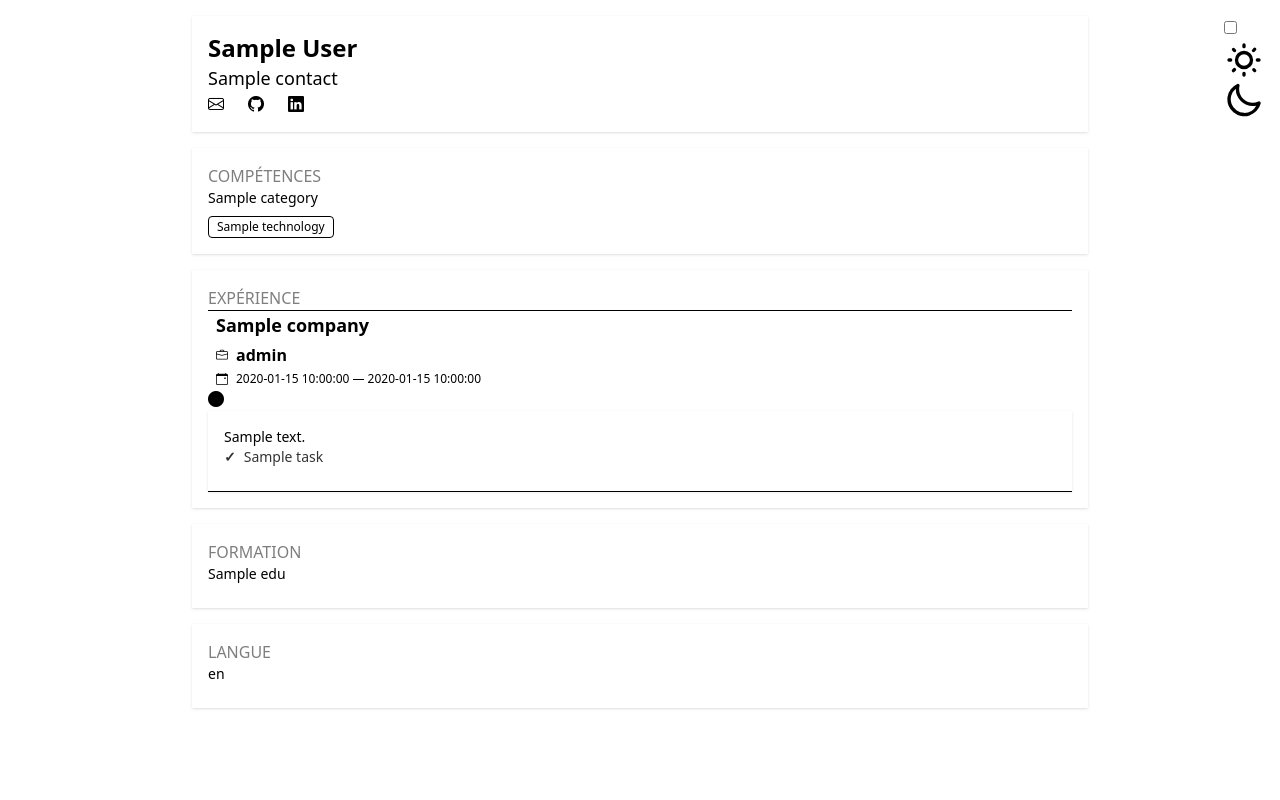
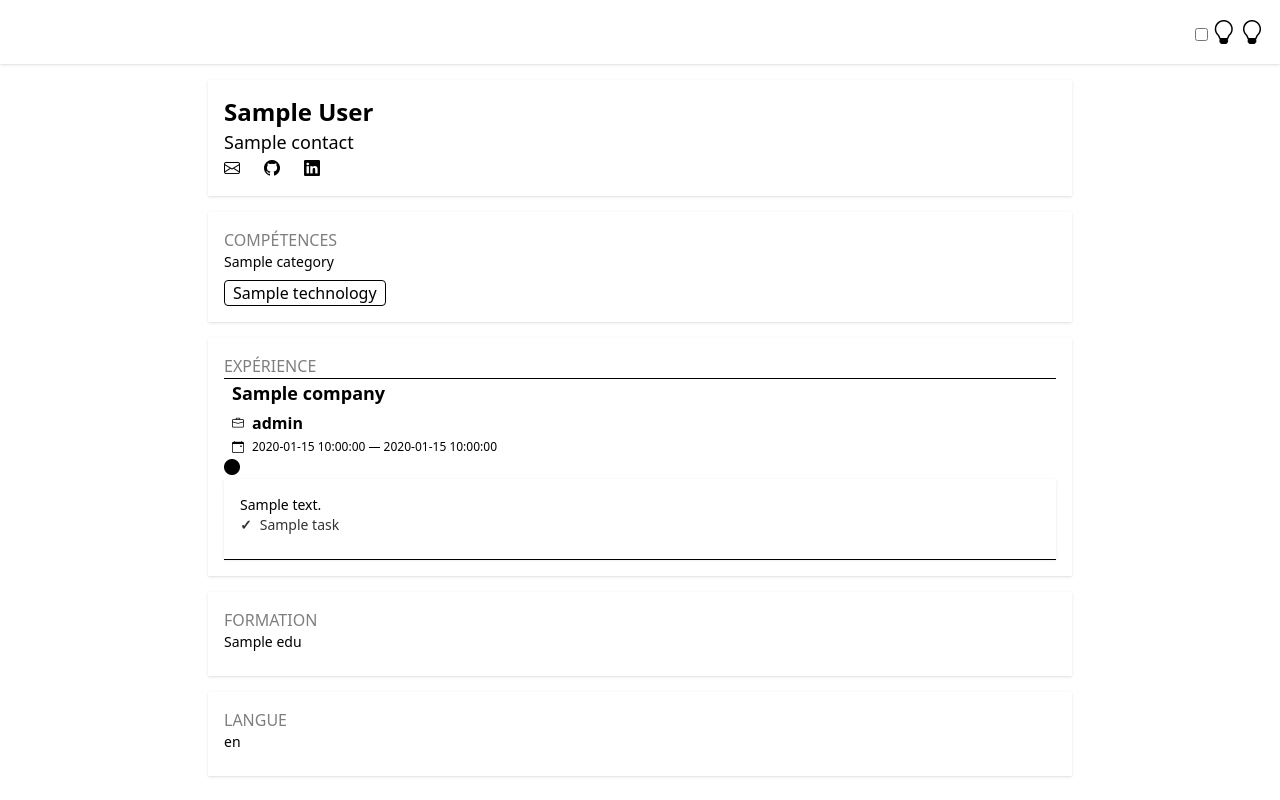
Before and after one commit to julienpillaud/julienpillaud, a Python web app: template app/templates/cv.html in a window 1280 px wide. Run offline with Jinja, Linux system fonts and the light colour scheme; the template is opened without the code that fills it: most values are stand-ins (such as "Sample title", 1, 10 or a date in 2020); some libraries are stand-ins or nearby versions.

Commit message:
feat: add static files support (#27)

```diff
--- a/app/api/dependencies.py
+++ b/app/api/dependencies.py
@@ -23,7 +23,7 @@ def get_settings() -> Settings:
 
 @lru_cache
 def get_templates(settings: Settings) -> Jinja2Templates:
-    return Jinja2Templates(directory=settings.template_path)
+    return Jinja2Templates(directory=settings.paths.templates)
 
 
 @lru_cache
--- a/app/domain/entities.py
+++ b/app/domain/entities.py
@@ -9,6 +9,7 @@ class ContactInfo(BaseModel):
     email: str
     github_username: str
     linkedin_username: str
+    available: bool
 
 
 class SkillCategory(StrEnum):
--- a/app/templates/_card_experiences.html
+++ b/app/templates/_card_experiences.html
@@ -9,7 +9,7 @@
         <div class="text-lg font-semibold">
           {{ exp.company }}
         </div>
-        <div class="flex items-center gap-2 text-primary font-semibold">
+        <div class="flex items-center gap-2 font-semibold">
           <i class="bi bi-briefcase text-xs"></i>
           {{ exp.role }}
         </div>
@@ -20,7 +20,7 @@
       </div>
       {# ******************************************************************** #}
       <div class="timeline-middle">
-        <i class="bi bi-circle-fill text-accent"></i>
+        <i class="bi bi-circle-fill text-secondary"></i>
       </div>
       {# ******************************************************************** #}
       <div class="timeline-end w-full flex flex-col gap-2">
--- a/app/templates/_card_infos.html
+++ b/app/templates/_card_infos.html
@@ -1,6 +1,15 @@
-<h1 class="text-2xl font-extrabold text-base-content">
-  {{ resume.metadata.contact.full_name }}
-</h1>
+<div class="flex justify-between items-center">
+  <h1 class="text-2xl font-extrabold text-base-content">
+    {{ resume.metadata.contact.full_name }}
+  </h1>
+  {% if resume.metadata.contact.available %}
+    <div class="flex items-center gap-2 text-sm">
+      <div class="status status-success animate-bounce"></div>
+      <div class="badge badge-outline badge-success">Disponible</div>
+    </div>
+  {% endif %}
+</div>
+
 <p class="text-lg font-medium text-base-content/70">
   {{ resume.metadata.contact.job_title }}
 </p>
@@ -8,22 +17,22 @@
 <div class="flex gap-6">
   <a
     href="mailto:{{ resume.metadata.contact.email }}"
-    class="btn btn-circle btn-soft btn-secondary"
+    class="btn btn-circle btn-soft"
   >
-    <i class="bi bi-envelope text-accent"></i>
+    <i class="bi bi-envelope text-secondary"></i>
   </a>
   <a
     href="https://github.com/{{ resume.metadata.contact.github_username }}"
     target="_blank"
-    class="btn btn-circle btn-soft btn-secondary"
+    class="btn btn-circle btn-soft"
   >
-    <i class="bi bi-github text-accent"></i>
+    <i class="bi bi-github text-secondary"></i>
   </a>
   <a
     href="https://www.linkedin.com/in/{{ resume.metadata.contact.linkedin_username }}"
     target="_blank"
-    class="btn btn-circle btn-soft btn-secondary"
+    class="btn btn-circle btn-soft"
   >
-    <i class="bi bi-linkedin text-accent"></i>
+    <i class="bi bi-linkedin text-secondary"></i>
   </a>
 </div>
--- a/app/templates/_card_skills.html
+++ b/app/templates/_card_skills.html
@@ -5,7 +5,7 @@
       <p class="text-sm font-medium mb-2">{{ category }}</p>
       <div class="flex flex-wrap gap-2">
         {% for tech in techs %}
-          <span class="text-xs px-2 py-0.5 rounded border bg-primary/10 text-primary">
+          <span class="px-2 py-0 text-primary rounded border border-primary">
             {{ tech.technology }}
           </span>
         {% endfor %}
--- a/app/templates/_swap_theme.html
+++ b/app/templates/_swap_theme.html
@@ -1,22 +1,7 @@
-<label class="swap swap-rotate">
-  <!-- this hidden checkbox controls the state -->
-  <input type="checkbox" class="theme-controller" value="business"/>
-
-  <!-- sun icon -->
-  <svg
-    class="swap-on h-10 w-10 fill-current"
-    xmlns="http://www.w3.org/2000/svg"
-    viewBox="0 0 24 24">
-    <path
-      d="M5.64,17l-.71.71a1,1,0,0,0,0,1.41,1,1,0,0,0,1.41,0l.71-.71A1,1,0,0,0,5.64,17ZM5,12a1,1,0,0,0-1-1H3a1,1,0,0,0,0,2H4A1,1,0,0,0,5,12Zm7-7a1,1,0,0,0,1-1V3a1,1,0,0,0-2,0V4A1,1,0,0,0,12,5ZM5.64,7.05a1,1,0,0,0,.7.29,1,1,0,0,0,.71-.29,1,1,0,0,0,0-1.41l-.71-.71A1,1,0,0,0,4.93,6.34Zm12,.29a1,1,0,0,0,.7-.29l.71-.71a1,1,0,1,0-1.41-1.41L17,5.64a1,1,0,0,0,0,1.41A1,1,0,0,0,17.66,7.34ZM21,11H20a1,1,0,0,0,0,2h1a1,1,0,0,0,0-2Zm-9,8a1,1,0,0,0-1,1v1a1,1,0,0,0,2,0V20A1,1,0,0,0,12,19ZM18.36,17A1,1,0,0,0,17,18.36l.71.71a1,1,0,0,0,1.41,0,1,1,0,0,0,0-1.41ZM12,6.5A5.5,5.5,0,1,0,17.5,12,5.51,5.51,0,0,0,12,6.5Zm0,9A3.5,3.5,0,1,1,15.5,12,3.5,3.5,0,0,1,12,15.5Z"/>
-  </svg>
-
-  <!-- moon icon -->
-  <svg
-    class="swap-off h-10 w-10 fill-current"
-    xmlns="http://www.w3.org/2000/svg"
-    viewBox="0 0 24 24">
-    <path
-      d="M21.64,13a1,1,0,0,0-1.05-.14,8.05,8.05,0,0,1-3.37.73A8.15,8.15,0,0,1,9.08,5.49a8.59,8.59,0,0,1,.25-2A1,1,0,0,0,8,2.36,10.14,10.14,0,1,0,22,14.05,1,1,0,0,0,21.64,13Zm-9.5,6.69A8.14,8.14,0,0,1,7.08,5.22v.27A10.15,10.15,0,0,0,17.22,15.63a9.79,9.79,0,0,0,2.1-.22A8.11,8.11,0,0,1,12.14,19.73Z"/>
-  </svg>
-</label>
+<div class="tooltip tooltip-left" data-tip="Changer le thème">
+  <label class="swap swap-rotate">
+    <input type="checkbox" class="theme-controller" value="dark"/>
+    <i class="swap-on bi bi-lightbulb text-2xl"></i>
+    <i class="swap-off bi bi-lightbulb text-2xl"></i>
+  </label>
+</div>
--- a/app/templates/cv.html
+++ b/app/templates/cv.html
@@ -1,29 +1,38 @@
 <!DOCTYPE html>
-<html lang="fr" data-theme="winter">
+<html lang="fr">
 <head>
   <meta charset="UTF-8">
   <meta name="viewport" content="width=device-width, initial-scale=1.0">
-  <title>CV - {{ resume.metadata.contact.full_name }}</title>
+  <title>{{ resume.metadata.contact.full_name }}</title>
+
+  <link rel="apple-touch-icon" sizes="180x180" href="{{ url_for('static', path='favicon/apple-touch-icon.png') }}">
+  <link rel="icon" type="image/png" sizes="32x32" href="{{ url_for('static', path='favicon/favicon-32x32.png') }}">
+  <link rel="icon" type="image/png" sizes="16x16" href="{{ url_for('static', path='favicon/favicon-16x16.png') }}">
+
   <link href="https://cdn.jsdelivr.net/npm/daisyui@5" rel="stylesheet" type="text/css"/>
   <link rel="stylesheet" href="https://cdn.jsdelivr.net/npm/bootstrap-icons@1.13.1/font/bootstrap-icons.min.css">
   <link href="https://cdn.jsdelivr.net/npm/daisyui@5/themes.css" rel="stylesheet" type="text/css"/>
 
   <script>
+    {# Set the theme value before everything #}
     const savedTheme = localStorage.getItem('theme');
-    if (savedTheme) {
-      document.documentElement.setAttribute('data-theme', savedTheme)
-    }
+    const prefersDark = window.matchMedia('(prefers-color-scheme: dark)').matches;
+    const theme = savedTheme || (prefersDark ? 'dark' : 'light');
+    document.documentElement.setAttribute('data-theme', theme);
+    localStorage.setItem("theme", theme);
   </script>
 
 </head>
 
-<body class="bg-base-300 p-2 md:p-4 min-h-screen">
+<body class="bg-base-300 min-h-screen">
 
-<div class="fixed top-4 right-4 z-50">
-  {% include "_swap_theme.html" %}
-</div>
+<nav class="w-full bg-base-200 shadow sticky top-0 z-50">
+  <div class="flex justify-end p-4">
+    {% include "_swap_theme.html" %}
+  </div>
+</nav>
 
-<main class="max-w-4xl mx-auto flex flex-col gap-2 md:gap-4">
+<main class="max-w-4xl mx-auto flex flex-col gap-2 md:gap-4 p-2 md:p-4">
 
   <div class="card bg-base-200 shadow">
     <div class="card-body p-2 md:p-4">
@@ -66,7 +75,7 @@
   const currentTheme = localStorage.getItem('theme');
   themeController.checked = currentTheme === themeController.value;
   themeController.addEventListener("change", (event) => {
-    const selectedTheme = event.target.checked ? event.target.value : "winter";
+    const selectedTheme = event.target.checked ? event.target.value : "light";
     document.documentElement.setAttribute("data-theme", selectedTheme);
     localStorage.setItem("theme", selectedTheme);
   })
```
Also changed, not shown: app/api/app.py (+10 -0 lines), app/core/settings.py (+11 -3 lines), app/static/favicon/android-chrome-192x192.png (added), app/static/favicon/android-chrome-512x512.png (added), app/static/favicon/apple-touch-icon.png (added), app/static/favicon/favicon-16x16.png (added), app/static/favicon/favicon-32x32.png (added), app/static/favicon/favicon.ico (added).
